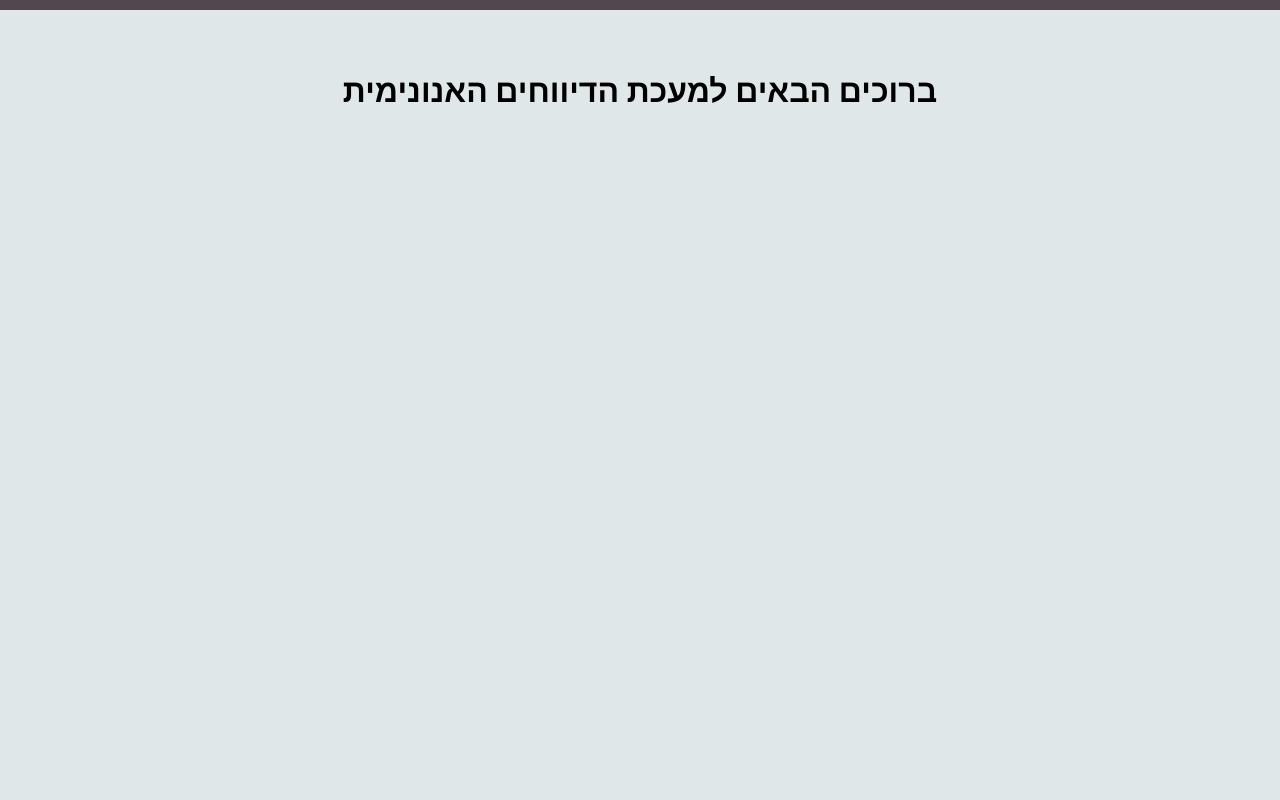
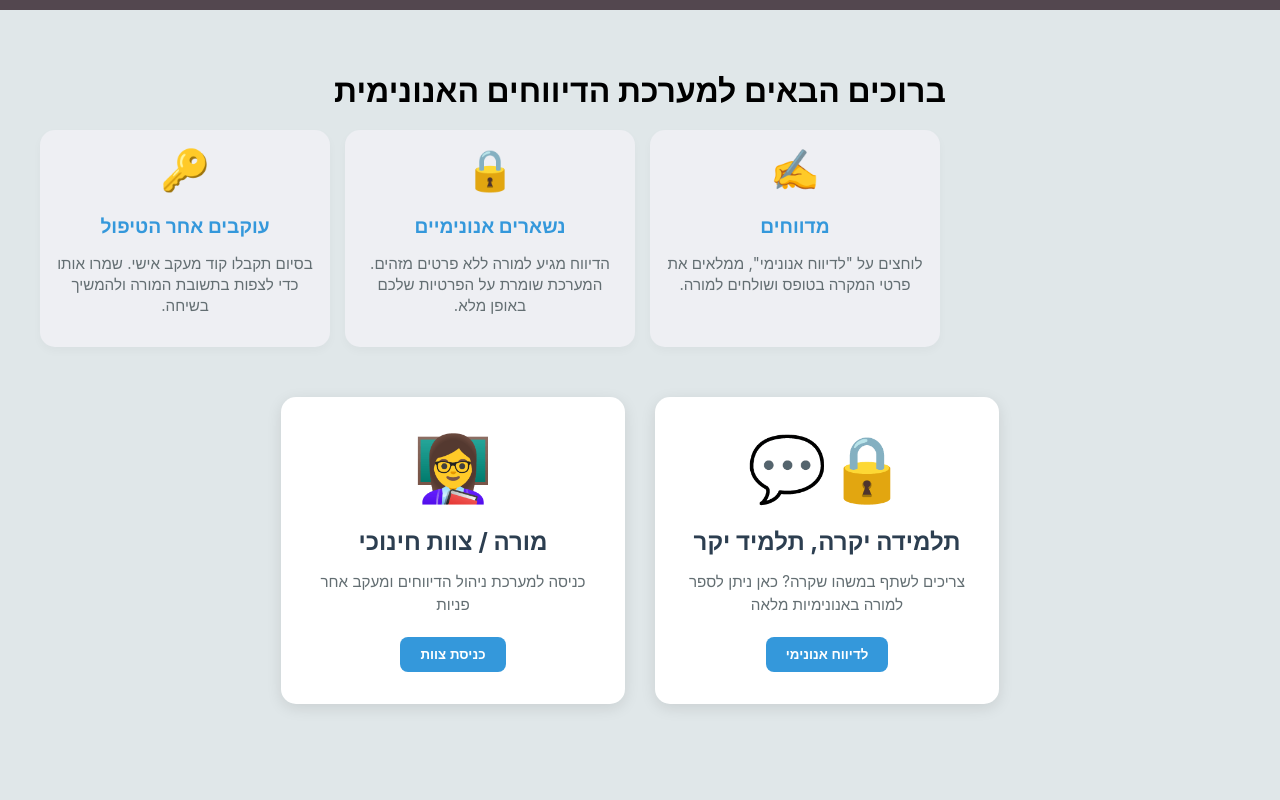
Before and after one commit to MorKahalani/QueenB-Hackathon-TeamGavriel, a React (Vite) app in the folder client/: page / in a window 1280 px wide. Shown: the top 800 px of the page. Built offline with nearby package versions, Linux system fonts and the light colour scheme; no server answers.

Commit message:
setup landing page and created login page for admin

```diff
--- a/client/src/App.jsx
+++ b/client/src/App.jsx
@@ -1,5 +1,6 @@
 import { BrowserRouter, Routes, Route} from 'react-router'
 import Home from './pages/HomePage/HomePage';
+import AdminLogin from './pages/LoginForAdmin/AdminLogin';
 import styles from './styles/App.module.css';
 import AdminPage from './pages/AdminPage/AdminPage';
 import CreateReport from './pages/CreateReport';
@@ -21,6 +22,7 @@ function App() {
         <main className={styles.main}>
           <Routes>
             <Route path="/" element={<Home />} />
+            <Route path="/login" element={<AdminLogin />} />
             <Route path="/admin" element={<AdminPage/>} />
             <Route path="/report" element={<CreateReport />} />
             <Route path="/confirmation" element={<StudentConfirmationPage/>} />
--- a/client/src/pages/HomePage/Home.module.css
+++ b/client/src/pages/HomePage/Home.module.css
@@ -10,3 +10,150 @@
   text-align: center;
   width: 100%;
 }
+
+
+.selectionContainer {
+    display: flex;
+    flex-direction: column;
+    align-items: center;
+    justify-content: flex-start;
+    padding-top: 50px;
+    min-height: 100vh;
+    direction: rtl;
+    gap: 10px;
+}
+
+.mainTitle {
+    font-size: 3rem;
+    color: #2c3e50;
+    margin-bottom: 10px;
+}
+
+
+
+.cardsWrapper {
+    display: flex;
+    gap: 30px;
+    flex-wrap: wrap;
+    justify-content: center;
+    margin-top: 0;
+}
+
+
+.roleCard {
+    background: white;
+    border-radius: 15px;
+    padding: 30px;
+    width: 280px;
+    text-align: center;
+    box-shadow: 0 4px 15px rgba(0, 0, 0, 0.1);
+    cursor: pointer;
+    transition: transform 0.3s ease, box-shadow 0.3s ease;
+    border: 2px solid transparent;
+}
+
+
+.roleCard:hover {
+    transform: translateY(-10px);
+    box-shadow: 0 8px 25px rgba(0, 0, 0, 0.15);
+    border-color: #3498db;
+}
+
+.icon {
+    font-size: 4rem;
+    margin-bottom: 15px;
+}
+
+.roleCard h2 {
+    color: #2c3e50;
+    margin-bottom: 15px;
+}
+
+.roleCard p {
+    color: #636e72;
+    font-size: 0.95rem;
+    line-height: 1.5;
+    margin-bottom: 20px;
+}
+
+
+.studentBtn, .teacherBtn {
+    padding: 10px 20px;
+    border: none;
+    border-radius: 8px;
+    font-weight: bold;
+    cursor: pointer;
+    transition: background 0.2s;
+}
+
+.studentBtn {
+    background-color: #3498db;
+    color: white;
+}
+
+.teacherBtn {
+    background-color: #3498db;
+    color: white;
+}
+
+.studentBtn:hover { background-color: #27ae60; }
+.teacherBtn:hover { background-color: #27ae60; }
+
+/* .subtitle {
+    font-size: 1.2rem;
+    color: #7f8c8d;
+    margin-bottom: 40px;
+} */
+
+.infoSection {
+    width: 100%;
+    max-width: 900px;
+    margin-bottom: 0px;
+    text-align: center;
+    direction: rtl;
+}
+
+.infoTitle {
+    font-size: 1.8rem;
+    color: #2c3e50;
+    margin-bottom: 20px;
+}
+
+.stepsGrid {
+    display: grid;
+    grid-template-columns: repeat(3, 1fr);
+    gap: 15px;
+    width: 100%;
+    direction: rtl;
+}
+
+.step {
+    background: #eeeff3;
+    padding: 15px;
+    border-radius: 15px;
+    box-shadow: 0 4px 10px rgba(0,0,0,0.03);
+}
+
+.stepIcon {
+    font-size: 2.5rem;
+    margin-bottom: 10px;
+}
+
+.step h3 {
+    color: #3498db;
+    font-size: 1.2rem;
+    margin-bottom: 10px;
+}
+
+.step p {
+    font-size: 0.95rem;
+    color: #636e72;
+    line-height: 1.4;
+}
+
+/*התאמה לנייד */
+@media (max-width: 768px) {
+    .stepsGrid {
+        grid-template-columns: 1fr;
+    }
+}
--- a/client/src/pages/HomePage/HomePage.jsx
+++ b/client/src/pages/HomePage/HomePage.jsx
@@ -1,12 +1,52 @@
 import styles from './Home.module.css';
-import RandomDuck from '../../components/RandomDuck/RandomDuck.jsx';
+import { useNavigate } from 'react-router-dom';
+/* import RandomDuck from '../../components/RandomDuck/RandomDuck.jsx'; */
 
 
 const Home = () => {
+  const navigate = useNavigate();
   return (
     <div className={styles.home}>
-      <h1 className={styles.headline}>ברוכים הבאים למעכת הדיווחים האנונימית</h1>
+      <h1 className={styles.headline}>ברוכים הבאים למערכת הדיווחים האנונימית</h1>
 
+    <div className={styles.infoSection}>
+      <div className={styles.stepsGrid}>
+        <div className={styles.step}>
+          <div className={styles.stepIcon}>✍️</div>
+          <h3>מדווחים</h3>
+          <p>לוחצים על "לדיווח אנונימי", ממלאים את פרטי המקרה בטופס ושולחים למורה.</p>
+        </div>
+
+        <div className={styles.step}>
+          <div className={styles.stepIcon}>🔒</div>
+          <h3>נשארים אנונימיים</h3>
+          <p>הדיווח מגיע למורה ללא פרטים מזהים. המערכת שומרת על הפרטיות שלכם באופן מלא.</p>
+        </div>
+
+        <div className={styles.step}>
+          <div className={styles.stepIcon}>🔑</div>
+          <h3>עוקבים אחר הטיפול</h3>
+          <p>בסיום תקבלו קוד מעקב אישי. שמרו אותו כדי לצפות בתשובת המורה ולהמשיך בשיחה.</p>
+        </div>
+      </div>
+    </div>
+    <div className={styles.selectionContainer}>
+      <div className={styles.cardsWrapper}>
+          <div className={styles.roleCard} onClick={() => navigate('/report')}>
+          <div className={styles.icon}>🔒💬</div>
+          <h2>תלמידה יקרה, תלמיד יקר</h2>
+          <p>צריכים לשתף במשהו שקרה? כאן ניתן לספר למורה באנונימיות מלאה</p>
+          <button className={styles.studentBtn}>לדיווח אנונימי</button>
+        </div>
+
+        <div className={styles.roleCard} onClick={() => navigate('/login')}>
+          <div className={styles.icon}>👩‍🏫</div>
+          <h2>מורה / צוות חינוכי</h2>
+          <p>כניסה למערכת ניהול הדיווחים ומעקב אחר פניות</p>
+          <button className={styles.teacherBtn}>כניסת צוות</button>
+          </div>
+      </div>
+    </div>
     </div>
   );
 };
--- /dev/null
+++ b/client/src/pages/LoginForAdmin/AdminLogin.jsx
@@ -0,0 +1,44 @@
+import { useState } from 'react';
+import { useNavigate } from 'react-router-dom';
+import styles from './AdminLogin.module.css';
+
+const LoginPage = () => {
+  const [email, setEmail] = useState('');
+  const [password, setPassword] = useState('');
+  const navigate = useNavigate();
+
+  const handleSubmit = (e) => {
+    e.preventDefault();
+    /*קריאה לבק אנד */
+    console.log("Logging in with:", email, password);
+    navigate('/admin');
+  };
+
+  return (
+    <div className={styles.loginContainer}>
+      <form className={styles.loginCard} onSubmit={handleSubmit}>
+        <h2>כניסת צוות חינוכי</h2>
+        <input
+          type="email"
+          placeholder="אימייל"
+          value={email}
+          onChange={(e) => setEmail(e.target.value)}
+          required
+        />
+        <input
+          type="password"
+          placeholder="סיסמה"
+          value={password}
+          onChange={(e) => setPassword(e.target.value)}
+          required
+        />
+        <button type="submit">התחברות</button>
+        <button type="button" className={styles.backBtn} onClick={() => navigate('/')}>
+          חזרה לדף הבית
+        </button>
+      </form>
+    </div>
+  );
+};
+
+export default LoginPage;
--- /dev/null
+++ b/client/src/pages/LoginForAdmin/AdminLogin.module.css
@@ -0,0 +1,72 @@
+.loginContainer {
+    display: flex;
+    justify-content: center;
+    align-items: center;
+    min-height: 100vh;
+    background-color: #f5f6fa;
+    direction: rtl;
+}
+
+.loginCard {
+    background: white;
+    padding: 40px;
+    border-radius: 20px;
+    box-shadow: 0 10px 25px rgba(0, 0, 0, 0.05);
+    width: 100%;
+    max-width: 400px;
+    display: flex;
+    flex-direction: column;
+    gap: 20px;
+    text-align: center;
+}
+
+.loginCard h2 {
+    color: #2c3e50;
+    margin-bottom: 10px;
+    font-size: 1.8rem;
+}
+
+
+.loginCard input {
+    padding: 15px;
+    border: 1px solid #dcdde1;
+    border-radius: 10px;
+    font-size: 1rem;
+    outline: none;
+    transition: border-color 0.3s;
+}
+
+.loginCard input:focus {
+    border-color: #3498db;
+}
+
+
+.loginCard button[type="submit"] {
+    padding: 15px;
+    background-color: #3498db;
+    color: white;
+    border: none;
+    border-radius: 10px;
+    font-size: 1.1rem;
+    font-weight: bold;
+    cursor: pointer;
+    transition: background 0.3s;
+}
+
+.loginCard button[type="submit"]:hover {
+    background-color: #27ae60;
+}
+
+
+.backBtn {
+    background: none;
+    border: none;
+    color: #7f8c8d;
+    cursor: pointer;
+    font-size: 0.9rem;
+    text-decoration: underline;
+}
+
+.backBtn:hover {
+    color: #2c3e50;
+}
```
